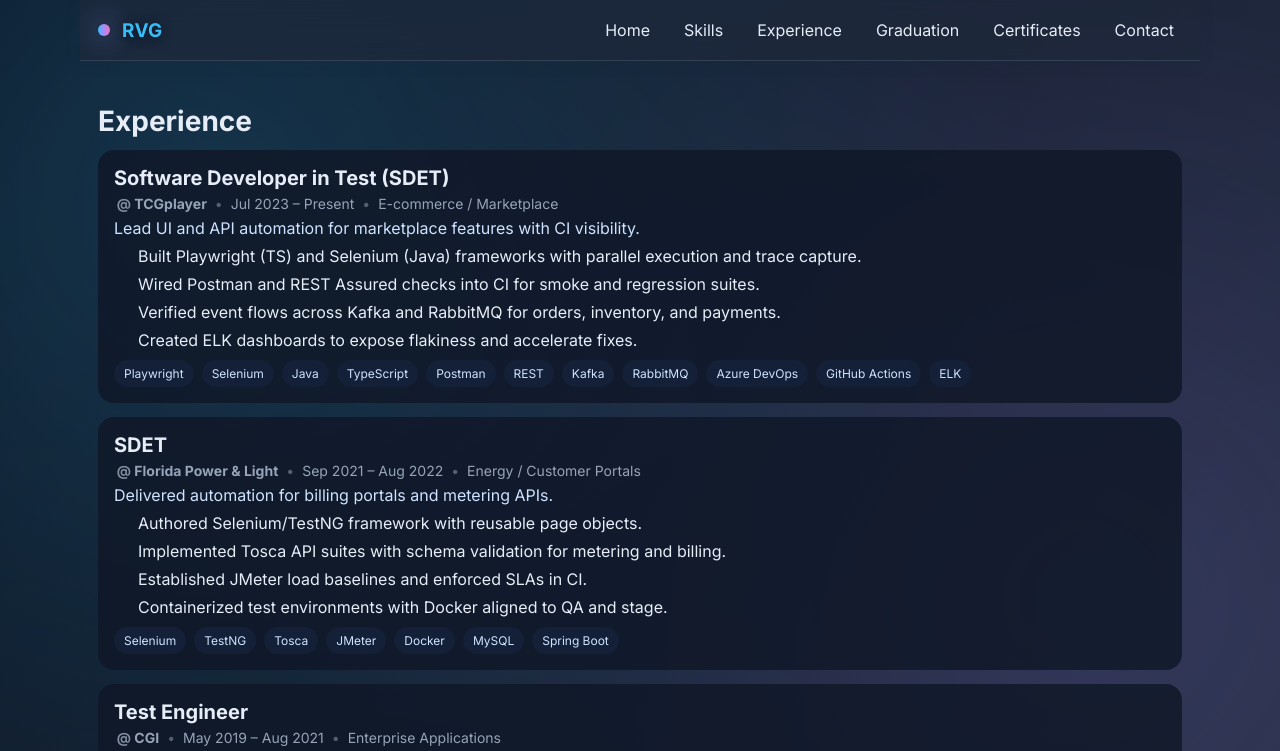
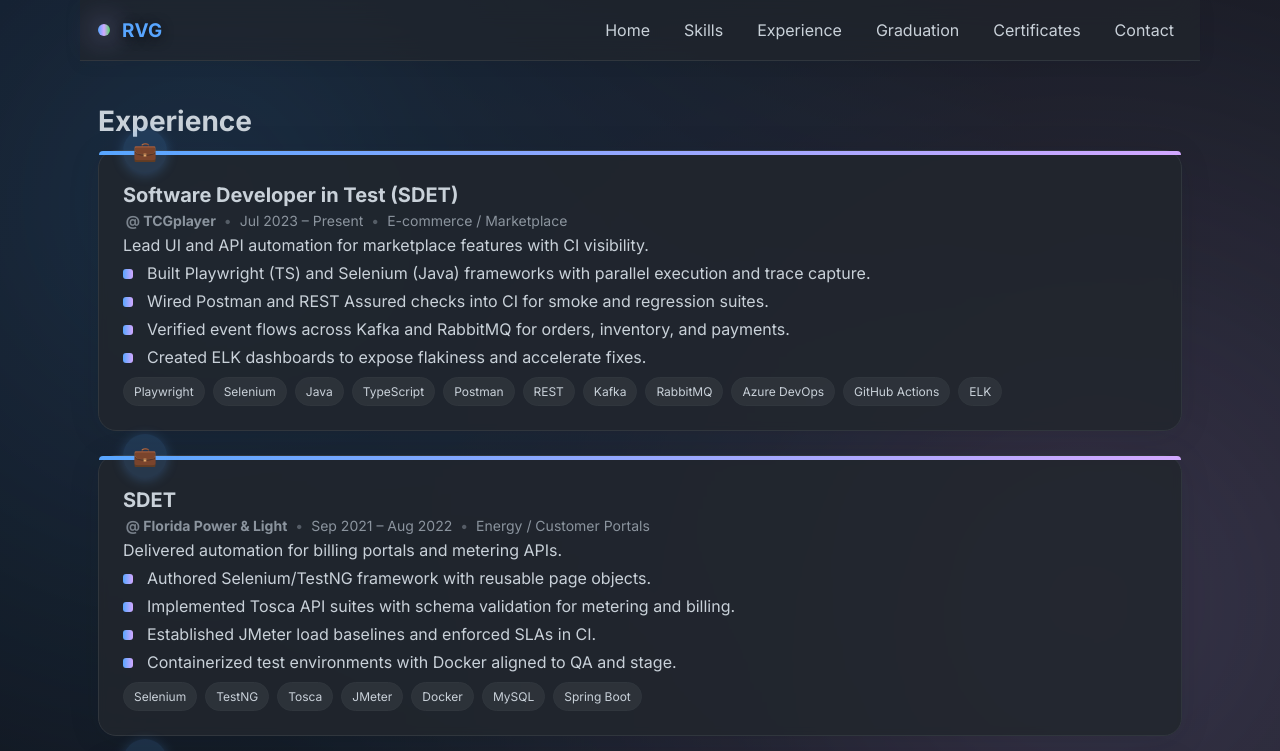
Before and after one commit to Rajavenkateshgurugubelli/portfolio, an Angular app: page /experience in a window 1280 px wide. Shown: the top 751 px of the page. Built offline with nearby package versions, Linux system fonts and the light colour scheme.

Commit message:
Adopt cohesive dark theme

```diff
--- a/src/app/certs/certs.component.css
+++ b/src/app/certs/certs.component.css
@@ -1,3 +1,4 @@
+/* grid layout for certificate cards */
 .cert-grid {
   list-style: none;
   padding: 0;
@@ -7,21 +8,49 @@
   gap: 20px;
 }
 
+/* card styling */
 .cert-card {
+  position: relative;
   display: flex;
   flex-direction: column;
   align-items: center;
   text-align: center;
   color: var(--text);
   text-decoration: none;
+  padding: 32px 20px 20px;
 }
 
-.cert-icon {
-  font-size: 2.4rem;
-  margin-bottom: 12px;
+.cert-card::before {
+  content: "";
+  position: absolute;
+  top: 0;
+  left: 0;
+  right: 0;
+  height: 4px;
+  border-radius: 18px 18px 0 0;
+  background: linear-gradient(90deg, var(--acc1), var(--acc2));
 }
+
+/* icon badge */
+  .cert-icon {
+    position: absolute;
+    top: -22px;
+    left: 50%;
+    transform: translateX(-50%);
+    width: 44px;
+    height: 44px;
+    border-radius: 50%;
+    background: color-mix(in srgb, var(--acc1) 15%, transparent);
+    display: flex;
+    align-items: center;
+    justify-content: center;
+    font-size: 1.4rem;
+    color: var(--acc1);
+    box-shadow: 0 2px 12px color-mix(in srgb, var(--acc1) 25%, transparent);
+  }
 
 .cert-title {
   font-weight: 600;
   line-height: 1.4;
+  margin-top: 8px;
 }
--- a/src/app/education/education.component.css
+++ b/src/app/education/education.component.css
@@ -1,17 +1,85 @@
-.card {
-  margin-bottom: 18px;
-  padding: 18px;
-  background: var(--card);
-  border-radius: 12px;
-  color: var(--text);
+/* education section styling */
+.education h2 {
+  margin-bottom: 16px;
 }
 
-.muted {
-  color: var(--muted);
-  font-size: 0.98rem;
+/* card layout */
+.edu-card {
+  position: relative;
+  padding: 32px 24px 24px;
+  margin-bottom: 18px;
 }
 
+.edu-card::before {
+  content: "";
+  position: absolute;
+  top: 0;
+  left: 0;
+  right: 0;
+  height: 4px;
+  border-radius: 18px 18px 0 0;
+  background: linear-gradient(90deg, var(--acc1), var(--acc2));
+}
+
+/* icon badge */
+  .edu-icon {
+    position: absolute;
+    top: -20px;
+    left: 24px;
+    width: 44px;
+    height: 44px;
+    border-radius: 50%;
+    background: color-mix(in srgb, var(--acc1) 15%, transparent);
+    display: flex;
+    align-items: center;
+    justify-content: center;
+    font-size: 1.4rem;
+    color: var(--acc1);
+    box-shadow: 0 2px 12px color-mix(in srgb, var(--acc1) 25%, transparent);
+  }
+
+/* header lines */
+.edu-top {
+  margin-bottom: 8px;
+}
+
+.edu-top h3 {
+  margin: 0;
+  font-size: 1.2rem;
+}
+
+.edu-meta {
+  margin: 2px 0 0;
+  color: var(--muted);
+  font-size: 0.92rem;
+}
+
+.edu-degree {
+  margin: 8px 0;
+  line-height: 1.4;
+}
+
+/* bullet list */
 .edu-bullets {
+  list-style: none;
   margin: 12px 0 0;
-  padding-left: 18px;
+  padding: 0;
+  display: grid;
+  gap: 8px;
 }
+
+.edu-bullets li {
+  position: relative;
+  padding-left: 20px;
+}
+
+.edu-bullets li::before {
+  content: "";
+  position: absolute;
+  left: 0;
+  top: 6px;
+  width: 10px;
+  height: 10px;
+  border-radius: 3px;
+  background: linear-gradient(90deg, var(--acc1), var(--acc2));
+}
--- a/src/app/education/education.component.html
+++ b/src/app/education/education.component.html
@@ -1,8 +1,12 @@
-<section>
-  <h2>Graduation</h2>
-  <div class="card edu-card">
-    <h3>Texas Tech University <span class="muted">Lubbock, TX · Aug 2022 – May 2024</span></h3>
-    <p>Master of Science in Computer Science, GPA 3.75/4.00</p>
+<section class="education">
+  <h2>Education</h2>
+  <div class="card rise edu-card">
+    <span class="edu-icon" aria-hidden="true">🎓</span>
+    <div class="edu-top">
+      <h3>Texas Tech University</h3>
+      <p class="edu-meta">Lubbock, TX · Aug 2022 – May 2024</p>
+    </div>
+    <p class="edu-degree">Master of Science in Computer Science · GPA 3.75/4.00</p>
     <ul class="edu-bullets">
       <li>Coursework: Software Testing, Cloud Computing, Data Mining</li>
       <li>Graduate assistant – built automation tools for grading workflows</li>
--- a/src/app/experience/experience.component.css
+++ b/src/app/experience/experience.component.css
@@ -1,65 +1,135 @@
-:root{
-  --bg:#0b1220; --card:#0f172a; --line:#1e2a44;
-  --text:#e6edf7; --muted:#9aa7bd; --accent1:#7dd3fc; --accent2:#a78bfa;
+/* experience section header */
+.xp {
+  margin: 24px 0 8px;
 }
 
-/* section header */
-.xp { margin: 24px 0 8px; }
-.xp h2 { margin: 0 0 12px; font-size: 28px; }
-
-/* list */
-.xp-list {
-  list-style: none; margin: 0; padding: 0;
-  display: grid; gap: 14px;
-}
-@media (min-width: 1024px){
-  .xp-list { grid-template-columns: 1fr; }
+.xp h2 {
+  margin: 0 0 12px;
+  font-size: 28px;
 }
 
-/* card */
-.xp-card{
-  background: var(--card);
-  border: 1px solid var(--line);
-  border-radius: 16px;
-  padding: 16px;
-  transition: border-color .18s ease, box-shadow .18s ease, transform .18s ease;
-}
-.xp-card:hover{
-  transform: translateY(-2px);
-  border-color: #2b3b63;
-  box-shadow: 0 12px 24px rgba(0,0,0,.25);
+/* list layout */
+.xp-list {
+  list-style: none;
+  margin: 0;
+  padding: 0;
+  display: grid;
+  gap: 24px;
 }
 
+/* card layout */
+.xp-card {
+  position: relative;
+  padding: 32px 24px 24px;
+}
+
+.xp-card::before {
+  content: "";
+  position: absolute;
+  top: 0;
+  left: 0;
+  right: 0;
+  height: 4px;
+  border-radius: 18px 18px 0 0;
+  background: linear-gradient(90deg, var(--acc1), var(--acc2));
+}
+
+/* icon badge */
+  .xp-icon {
+    position: absolute;
+    top: -22px;
+    left: 24px;
+    width: 44px;
+    height: 44px;
+    border-radius: 50%;
+    background: color-mix(in srgb, var(--acc1) 15%, transparent);
+    display: flex;
+    align-items: center;
+    justify-content: center;
+    font-size: 1.2rem;
+    color: var(--acc1);
+    box-shadow: 0 2px 12px color-mix(in srgb, var(--acc1) 25%, transparent);
+  }
+
 /* top line */
-.xp-top{ display: grid; gap: 4px; margin-bottom: 6px; }
-.xp-title{ margin: 0; font-size: 20px; line-height: 1.25; }
-.xp-meta{ display: flex; flex-wrap: wrap; gap: 8px; align-items: center; color: var(--muted); font-size: 14px; }
-.xp-company{ font-weight: 700; position: relative; padding-left: 0.2em; }
-.xp-company::before{ content: '@ '; opacity: .85; } /* avoids escaping @ in template */
-.xp-dot{ opacity: .5; }
+.xp-top {
+  display: grid;
+  gap: 4px;
+  margin-bottom: 6px;
+}
+
+.xp-title {
+  margin: 0;
+  font-size: 20px;
+  line-height: 1.25;
+}
+
+.xp-meta {
+  display: flex;
+  flex-wrap: wrap;
+  gap: 8px;
+  align-items: center;
+  color: var(--muted);
+  font-size: 14px;
+}
+
+.xp-company {
+  font-weight: 700;
+  position: relative;
+  padding-left: 0.2em;
+}
+
+.xp-company::before {
+  content: '@ ';
+  opacity: 0.85;
+}
+
+.xp-dot {
+  opacity: 0.5;
+}
 
 /* summary */
-.xp-summary{ margin: 6px 0 8px; color: #cfe2ff; }
+.xp-summary {
+  margin: 6px 0 8px;
+  color: var(--text);
+}
 
 /* bullets */
-.xp-bullets{
-  list-style: none; margin: 0 0 10px; padding: 0;
-  display: grid; gap: 8px;
+.xp-bullets {
+  list-style: none;
+  margin: 0 0 10px;
+  padding: 0;
+  display: grid;
+  gap: 8px;
 }
-.xp-bullets li{ display: grid; grid-template-columns: 16px 1fr; gap: 8px; }
-.tick{
-  margin-top: .35em; width: 10px; height: 10px; border-radius: 3px;
-  background: linear-gradient(90deg, var(--accent1), var(--accent2));
+
+.xp-bullets li {
+  display: grid;
+  grid-template-columns: 16px 1fr;
+  gap: 8px;
+}
+
+.tick {
+  margin-top: 0.35em;
+  width: 10px;
+  height: 10px;
+  border-radius: 3px;
+  background: linear-gradient(90deg, var(--acc1), var(--acc2));
 }
 
 /* stack chips */
-.xp-stack{ display: flex; flex-wrap: wrap; gap: 8px; }
-.chip{
-  background: #132037;
-  border: 1px solid var(--line);
-  color: #cfe2ff;
-  border-radius: 999px;
-  padding: 6px 10px;
-  font-size: 12px;
-  white-space: nowrap;
+.xp-stack {
+  display: flex;
+  flex-wrap: wrap;
+  gap: 8px;
 }
+
+  .chip {
+    background: var(--pill);
+    border: 1px solid var(--border);
+    color: var(--text);
+    border-radius: 999px;
+    padding: 6px 10px;
+    font-size: 12px;
+    white-space: nowrap;
+  }
--- a/src/app/experience/experience.component.html
+++ b/src/app/experience/experience.component.html
@@ -2,7 +2,8 @@
   <h2>Experience</h2>
 
   <ol class="xp-list">
-    <li class="xp-card" *ngFor="let r of roles">
+    <li class="xp-card card rise" *ngFor="let r of roles">
+      <span class="xp-icon" aria-hidden="true">💼</span>
       <div class="xp-top">
         <h3 class="xp-title">{{ r.title }}</h3>
         <div class="xp-meta">
--- a/src/styles.css
+++ b/src/styles.css
@@ -5,17 +5,17 @@
   list-style: none;
 }
 :root {
-  --bg1: #0b1220;
-  --bg2: #1e293b;
-  --card: rgba(16, 24, 40, 0.85);
-  --glass: rgba(30, 41, 59, 0.7);
-  --text: #e6edf7;
-  --muted: #97a4b8;
-  --border: #334155;
-  --pill: rgba(19, 32, 55, 0.8);
-  --acc1: #38bdf8;
-  --acc2: #a78bfa;
-  --acc3: #f472b6;
+  --bg1: #0d1117;
+  --bg2: #161b22;
+  --card: rgba(33, 38, 45, 0.85);
+  --glass: rgba(33, 38, 45, 0.7);
+  --text: #c9d1d9;
+  --muted: #8b949e;
+  --border: #30363d;
+  --pill: rgba(48, 54, 61, 0.8);
+  --acc1: #58a6ff;
+  --acc2: #d2a8ff;
+  --acc3: #56d364;
   --nav-underline: linear-gradient(90deg, var(--acc1), var(--acc2), var(--acc3));
 }
 * { box-sizing: border-box }
@@ -34,8 +34,8 @@
   position: fixed;
   z-index: -1;
   top: -100px; left: -100px; right: -100px; bottom: -100px;
-  background: radial-gradient(circle at 20% 30%, #38bdf8 0%, transparent 60%),
-              radial-gradient(circle at 80% 70%, #a78bfa 0%, transparent 60%);
+  background: radial-gradient(circle at 20% 30%, var(--acc1) 0%, transparent 60%),
+              radial-gradient(circle at 80% 70%, var(--acc2) 0%, transparent 60%);
   opacity: 0.18;
   animation: bgmove 16s linear infinite alternate;
 }
@@ -43,7 +43,7 @@
   0% { background-position: 20% 30%, 80% 70%; }
   100% { background-position: 30% 40%, 70% 60%; }
 }
-a { color: #8ab4f8; text-decoration: none; transition: color .2s }
+a { color: var(--acc1); text-decoration: none; transition: color .2s }
 a:hover { color: var(--acc2) }
 header.nav {
   position: fixed;
@@ -54,7 +54,7 @@
   background: var(--glass);
   border-bottom: 1px solid var(--border);
   backdrop-filter: blur(12px);
-  box-shadow: 0 2px 16px rgba(30,41,59,0.08);
+  box-shadow: 0 2px 16px color-mix(in srgb, var(--bg2) 8%, transparent);
   transition: background .4s;
 }
 .nav {
@@ -74,7 +74,7 @@
   font-size: 1.18rem;
   letter-spacing: 0.02em;
   color: var(--acc1);
-  text-shadow: 0 2px 12px #0b1220;
+  text-shadow: 0 2px 12px var(--bg1);
   margin-left: 0;
 }
 .brand .dot {
@@ -130,13 +130,14 @@
   border: 1px solid var(--border);
   border-radius: 18px;
   padding: 22px;
-  box-shadow: 0 4px 32px rgba(30,41,59,0.10);
+  box-shadow: 0 4px 32px color-mix(in srgb, var(--bg2) 10%, transparent);
   transition: box-shadow .3s, transform .3s;
   backdrop-filter: blur(4px);
 }
 .card.rise:hover {
   transform: translateY(-6px) scale(1.03);
-  box-shadow: 0 12px 32px rgba(56,189,248,0.12), 0 2px 24px rgba(167,139,250,0.10);
+  box-shadow: 0 12px 32px color-mix(in srgb, var(--acc1) 12%, transparent),
+              0 2px 24px color-mix(in srgb, var(--acc2) 10%, transparent);
 }
 h1 {
   font-size: 44px;
@@ -144,7 +145,7 @@
   font-weight: 700;
   letter-spacing: -0.02em;
   color: var(--acc2);
-  text-shadow: 0 2px 24px #0b1220;
+  text-shadow: 0 2px 24px var(--bg1);
   animation: fadein 1.4s;
 }
 @keyframes fadein {
@@ -174,21 +175,21 @@
   width: 80px;
   padding: 10px 0;
   border-radius: 12px;
-  background: rgba(30,41,59,0.45);
-  box-shadow: 0 2px 12px rgba(56,189,248,0.08);
+  background: color-mix(in srgb, var(--bg2) 45%, transparent);
+  box-shadow: 0 2px 12px color-mix(in srgb, var(--acc1) 8%, transparent);
   transition: transform .2s, box-shadow .2s;
 }
 .skill-icon:hover {
   transform: scale(1.08);
-  box-shadow: 0 6px 24px rgba(56,189,248,0.18);
-  background: rgba(56,189,248,0.12);
+  box-shadow: 0 6px 24px color-mix(in srgb, var(--acc1) 18%, transparent);
+  background: color-mix(in srgb, var(--acc1) 12%, transparent);
 }
 .skill-icon img {
   width: 38px;
   height: 38px;
   object-fit: contain;
   margin-bottom: 7px;
-  filter: drop-shadow(0 2px 8px #33415544);
+  filter: drop-shadow(0 2px 8px color-mix(in srgb, var(--border) 27%, transparent));
 }
 .skill-label {
   font-size: 0.98rem;
@@ -212,7 +213,7 @@
   font-size: 0.98rem;
   color: var(--acc2);
   margin-right: 6px;
-  box-shadow: 0 2px 8px rgba(56,189,248,0.08);
+  box-shadow: 0 2px 8px color-mix(in srgb, var(--acc1) 8%, transparent);
   transition: background .2s, color .2s;
 }
 .pill:hover {
@@ -244,7 +245,7 @@
   backdrop-filter: blur(8px);
   font-size: 1.08rem;
   letter-spacing: 0.01em;
-  box-shadow: 0 -2px 16px rgba(30,41,59,0.08);
+  box-shadow: 0 -2px 16px color-mix(in srgb, var(--bg2) 8%, transparent);
 }
 
 .footer-links {
```
Also changed, not shown: src/app/skills/skills.component.css (+21 -13 lines).
